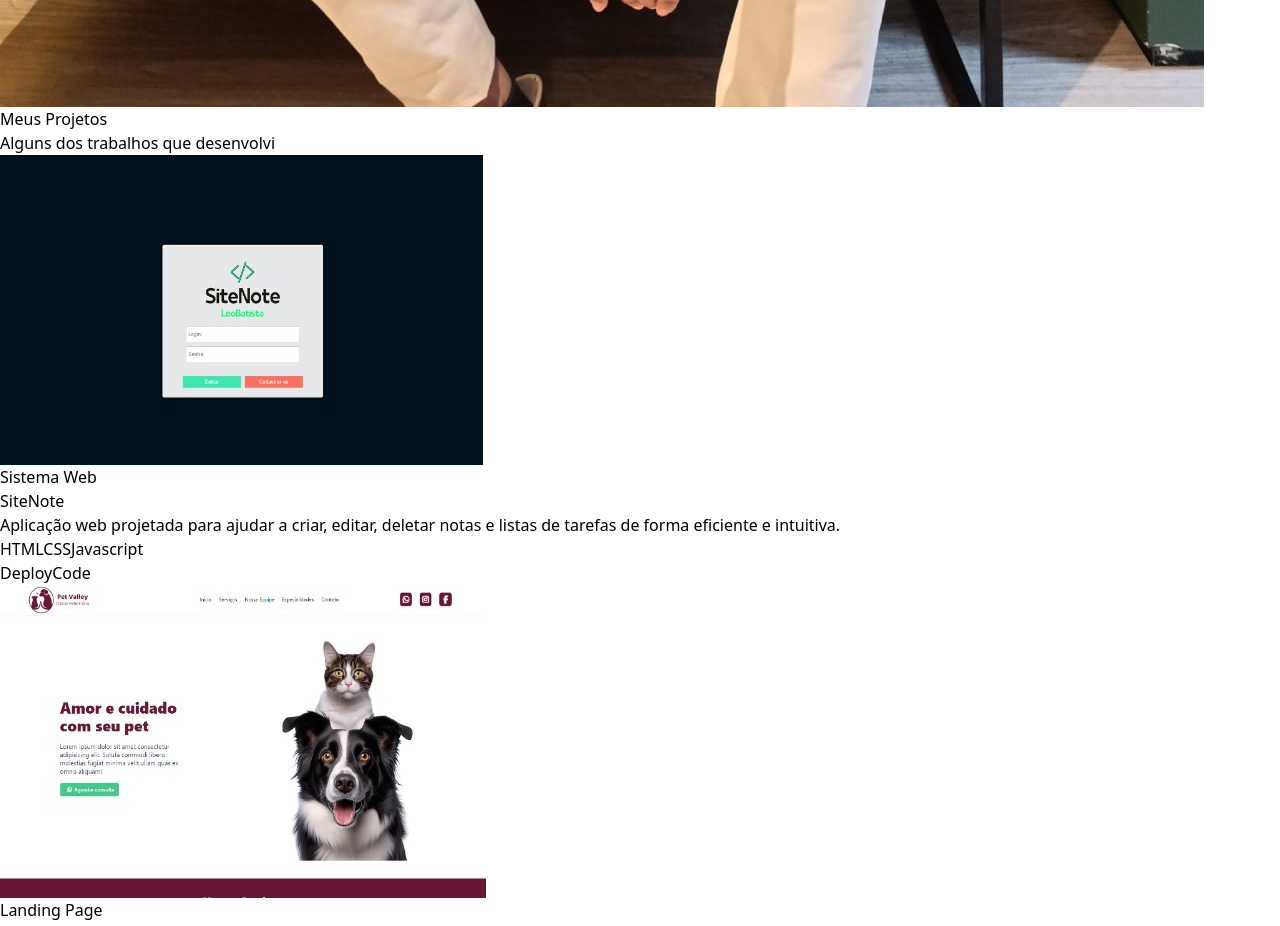
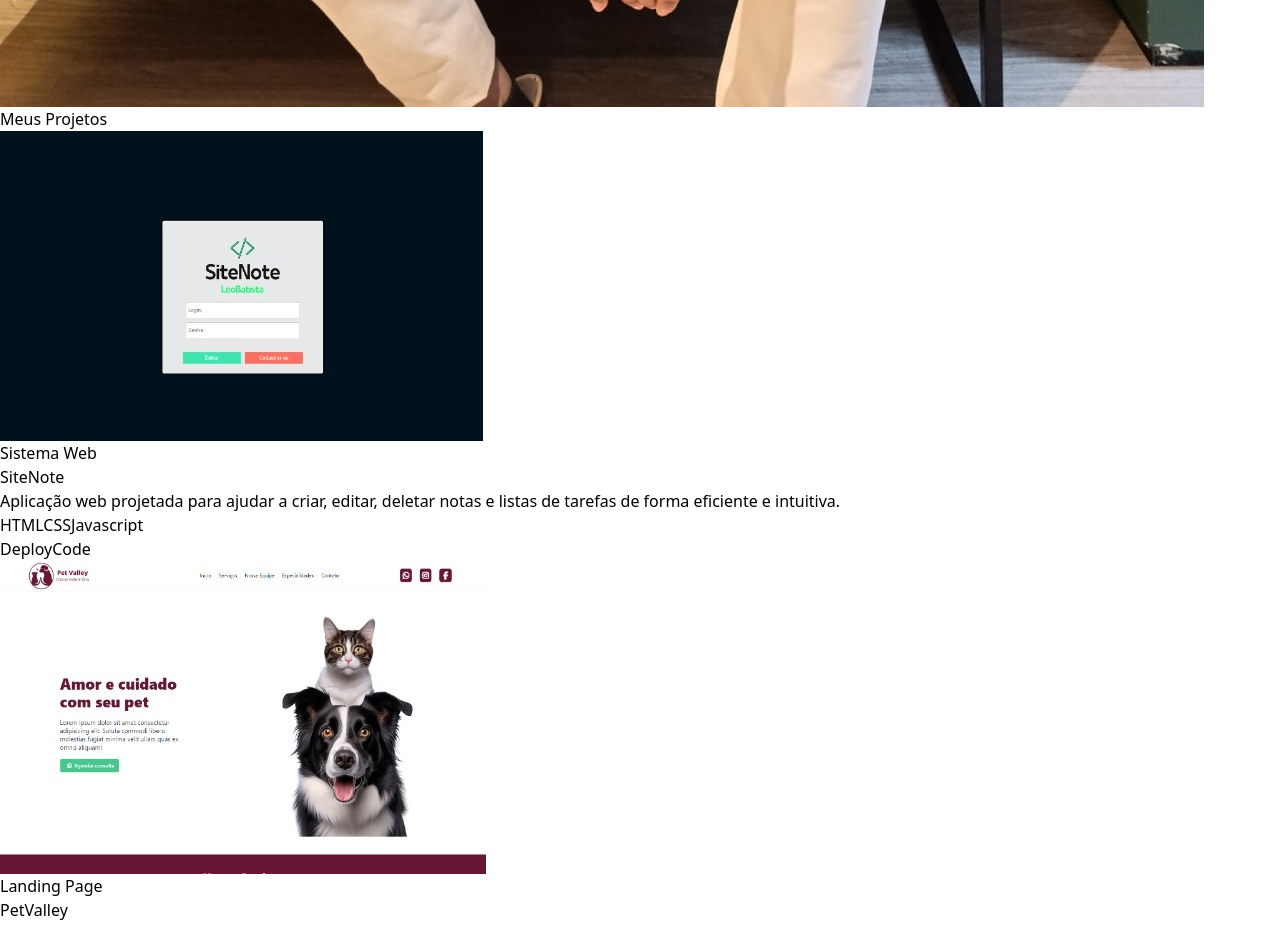
Before and after one commit to DevTec2020/portfolio, a React (Vite) app: page / in a window 1280 px wide. Shown: the part 9920-10846 px from the top of the page. Built offline with nearby package versions, Linux system fonts and the light colour scheme.

Commit message:
feat: testando linha a baixo do titulo da section

```diff
--- a/src/sections/Projetos.jsx
+++ b/src/sections/Projetos.jsx
@@ -19,7 +19,7 @@ export function Projetos() {
         <div className="container mx-auto px-4">
             <div className="text-center mb-16">
                 <h2 className="text-4xl font-bold text-orange-400 mb-4">Meus Projetos</h2>
-                <p className="text-gray-600 max-w-2xl mx-auto">Alguns dos trabalhos que desenvolvi</p>
+                <div className="w-20 h-1 bg-orange-400 mx-auto"></div>
             </div>
 
             <div className="grid grid-cols-1 md:grid-cols-2 lg:grid-cols-3 gap-8">
```
